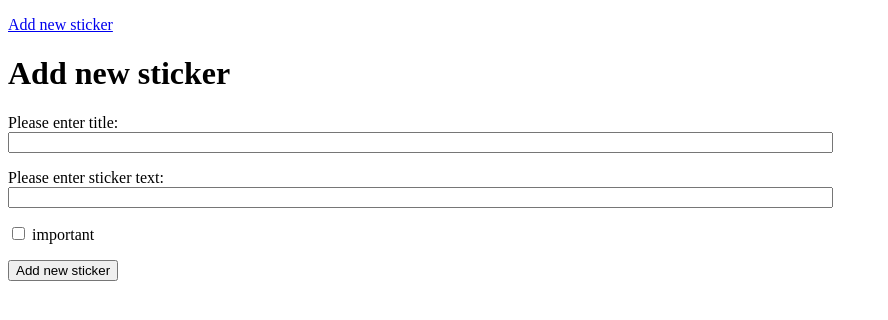
After one commit to avtenyuk/supertodo, a Flask app: page /newsticker in a window 1280 px wide. The commit adds this page. Shown: the top 320 px of the page, without its empty margins (0-888 px from the left). Run offline with Flask 2, Linux system fonts and the light colour scheme.

Commit message:
add form adn config files, home page with response from simple form on /newsticker

```diff
--- a/app/__init__.py
+++ b/app/__init__.py
@@ -1,4 +1,7 @@
 from flask import Flask
 
+
 app = Flask(__name__)
+app.config.from_object('config')
+
 from app import views
--- /dev/null
+++ b/app/forms.py
@@ -0,0 +1,8 @@
+from flask.ext.wtf import Form
+from wtforms import TextField, BooleanField
+from wtforms.validators import Required
+
+class StickerForm(Form):
+    title = TextField('title sticker', validators=[Required()])
+    text = TextField('text', validators=[Required()])
+    important = BooleanField('important', default=False)
--- /dev/null
+++ b/app/templates/base.html
@@ -0,0 +1,12 @@
+<!DOCTYPE html>
+<html lang="en">
+<head>
+    <meta charset="UTF-8">
+    <title>{{ title }}</title>
+</head>
+<body>
+<p><a href="/newsticker">Add new sticker</a></p>
+{% block content %}
+{% endblock %}
+</body>
+</html>
--- /dev/null
+++ b/app/templates/newsticker.html
@@ -0,0 +1,25 @@
+{% extends 'base.html' %}
+{% block content %}
+
+<h1>Add new sticker</h1>
+<form action="" method="post" name="newsticker">
+    {{ form.hidden_tag() }}
+    <p>
+        Please enter title: <br />
+        {{ form.title(size=100) }} <br />
+    </p>
+    <p>
+        Please enter sticker text: <br />
+        {{ form.text(size=100) }}<br />
+    </p>
+    <p>
+        {{ form.important }} important <br />
+    </p>
+    <p>
+        <input type="submit" value="Add new sticker">
+    </p>
+
+</form>
+
+
+{% endblock %}
--- a/app/views.py
+++ b/app/views.py
@@ -1,6 +1,20 @@
+from flask import render_template, redirect, flash
+
 from app import app
+from forms import StickerForm
+
 
 @app.route('/')
-@app.route('/index')
 def index():
-    return "Hello, World!"
+    return render_template('index.html', message=None, title='Home')
+
+
+@app.route('/newsticker', methods= ['GET', 'POST'])
+def news_ticker():
+    form = StickerForm()
+    title_page = 'Add new sticker'
+    if form.validate_on_submit():
+        flash('{} {} {}'.format(form.title.data, form.text.data,
+                                form.important.data))
+        return redirect('/')
+    return render_template('newsticker.html', form=form, title = title_page)
--- /dev/null
+++ b/config.py
@@ -0,0 +1,2 @@
+CSRF_ENABLED = True
+SECRET_KEY = 'you-will-never-guess'
```
Also changed, not shown: app/templates/index.html (+18 -9 lines).
